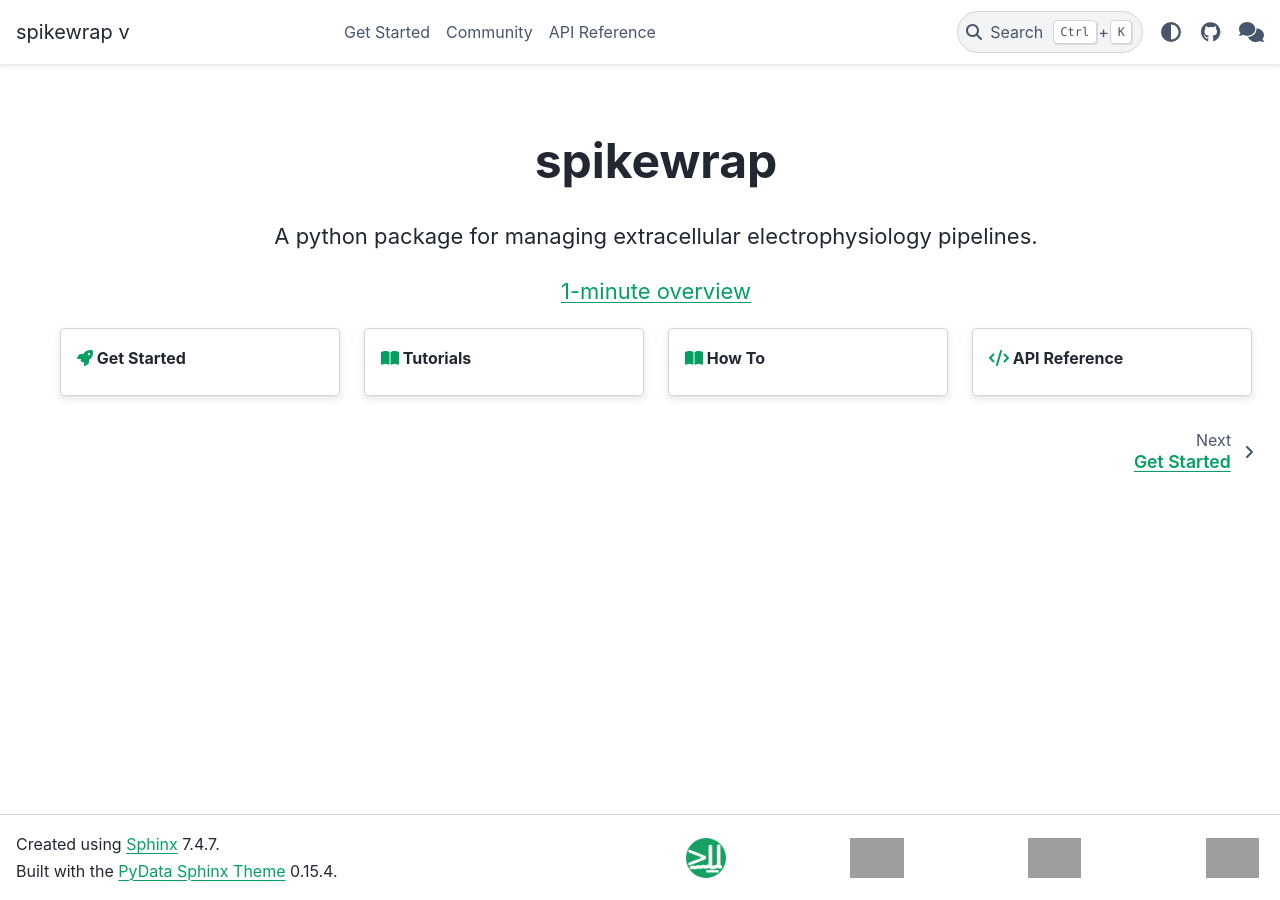
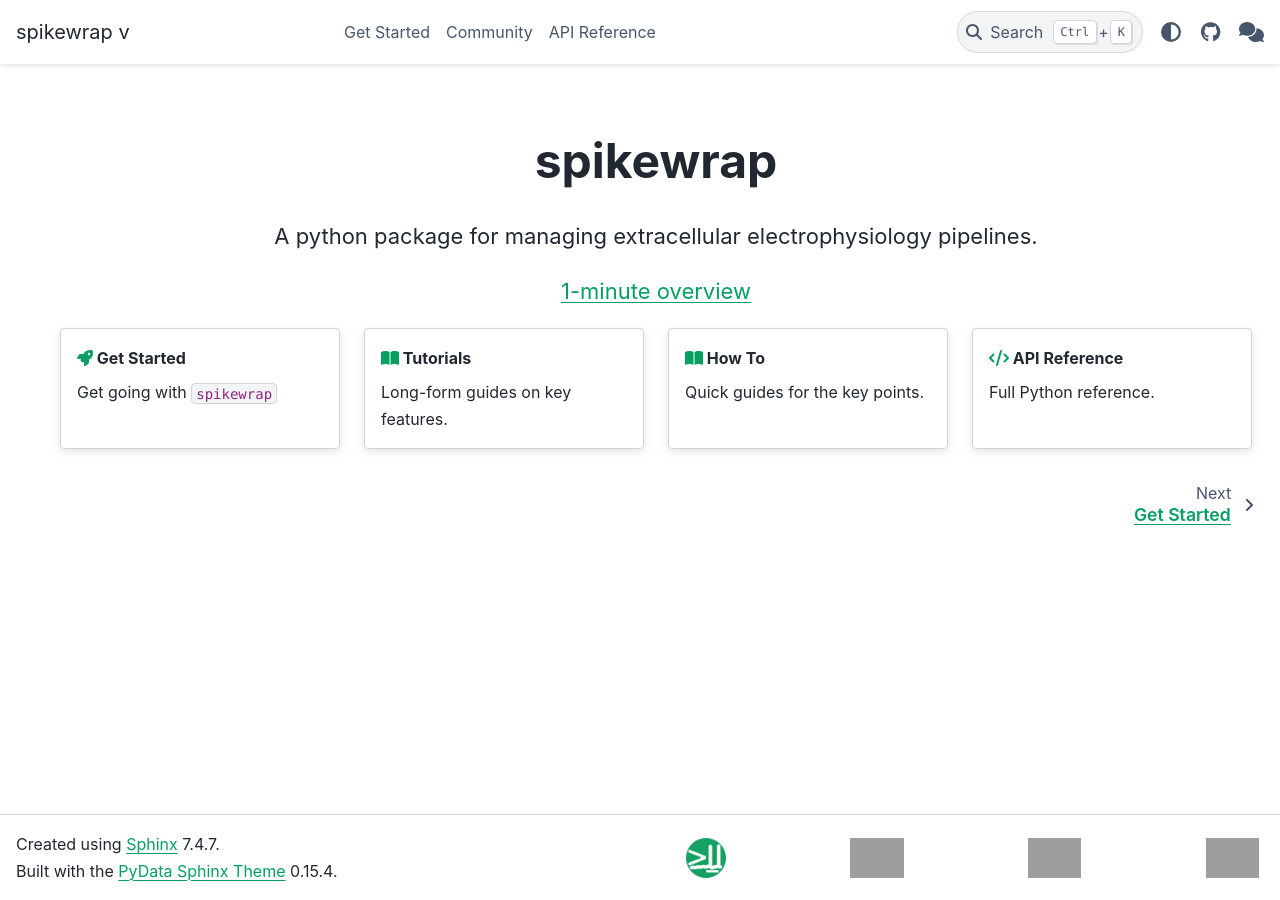
Before and after one commit to neuroinformatics-unit/spikewrap, a Sphinx documentation site: the page built from docs/source/index.md, in a window 1280 px wide. Built offline with Sphinx 7.4.7 and the PyData theme 0.15.4, drawn with Linux system fonts in a browser that asks for light colours; pages that are not in the unit, such as notebooks, are missing from menus; the version number could not be read and is left out; grey boxes are pictures that could not be loaded.

Commit message:
Add card subtitles.

```diff
--- a/docs/source/index.md
+++ b/docs/source/index.md
@@ -22,21 +22,32 @@ h1 { font-size: 0rem; }
 :::{grid-item-card} {fas}`rocket;sd-text-primary` Get Started
 :link: get_started/index
 :link-type: doc
+
+Get going with ``spikewrap``
 :::
 
 :::{grid-item-card} {fas}`book-open;sd-text-primary` Tutorials
 :link: gallery_builds/tutorials/index
 :link-type: doc
+
+Long-form guides on key features.
 :::
 
 :::{grid-item-card} {fas}`book-open;sd-text-primary` How To
 :link: gallery_builds/how_to/index
 :link-type: doc
+
+Quick guides for the key points.
+
 :::
 
 :::{grid-item-card} {fas}`code;sd-text-primary` API Reference
 :link: api_index
 :link-type: doc
+:class: align-left
+
+Full Python reference.
+
 :::
 
 ::::
```
Also changed, not shown: docs/source/get_started/index.md (+10 -0 lines).
